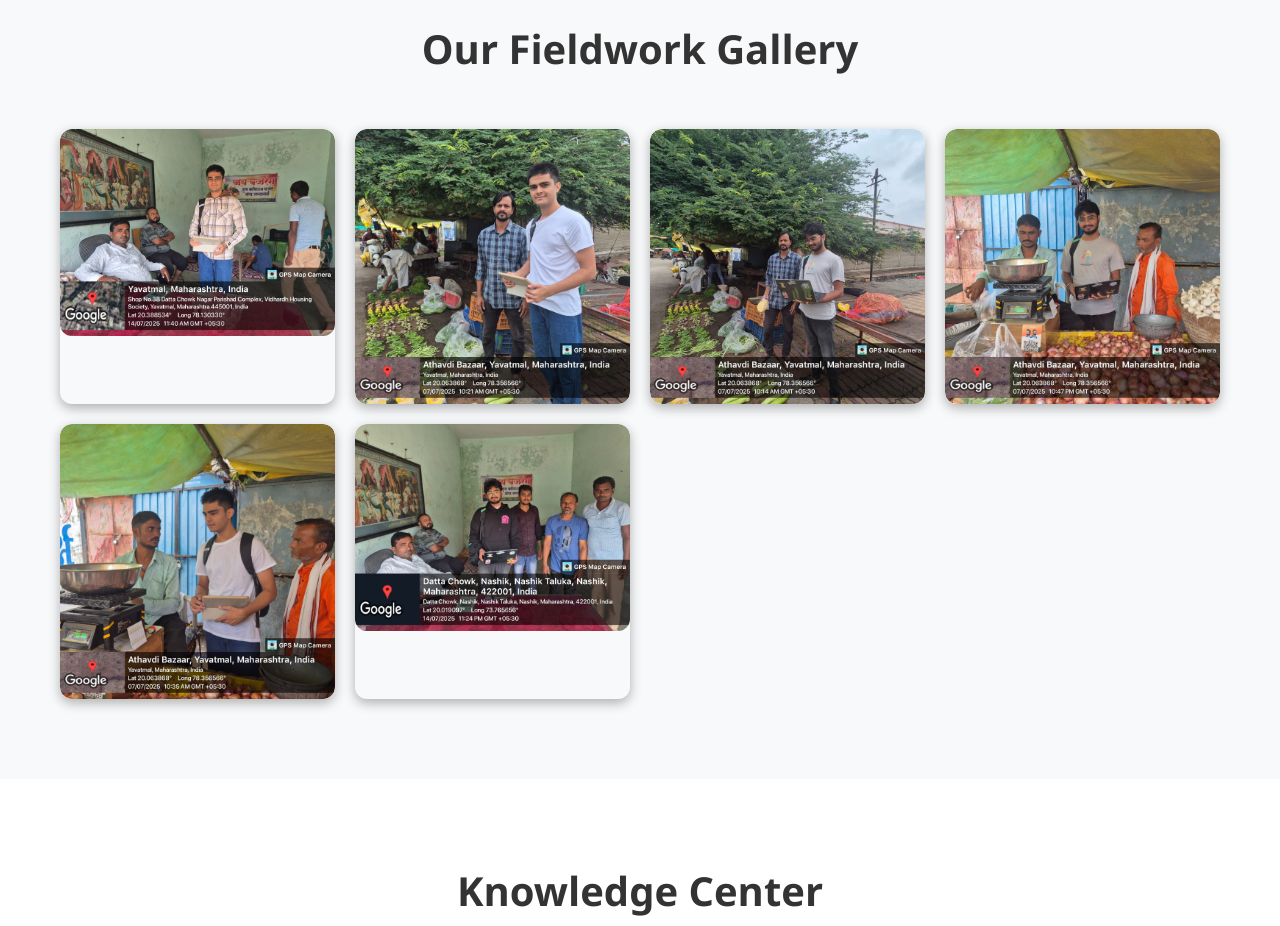
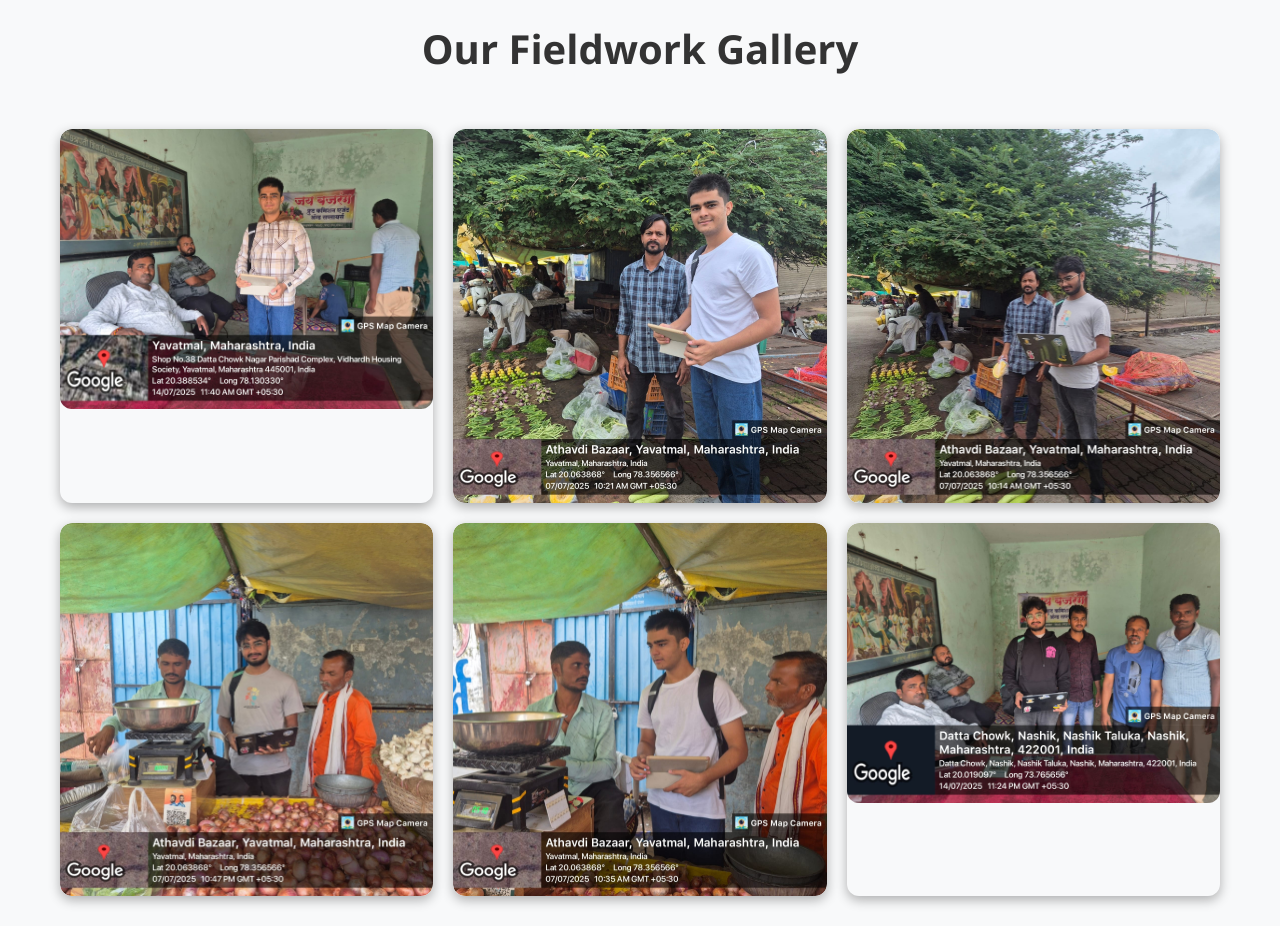
Before and after one commit to pallavdeshmukh18/food-hygiene-website, a plain HTML site: page index.html in a window 1280 px wide. Shown: the part 3320-4246 px from the top of the page. Drawn offline with Linux system fonts and the light colour scheme.

Commit message:
Update style.css

```diff
--- a/style.css
+++ b/style.css
@@ -649,10 +649,11 @@
  }
 .gallery-grid {
     display: grid;
-    grid-template-columns: repeat(auto-fit, minmax(250px, 1fr));
+    grid-template-columns: repeat(3, 1fr); /* Exactly 3 columns */
     gap: 20px;
     margin-top: 2rem;
 }
+
 
 .gallery-item {
     position: relative;
```
